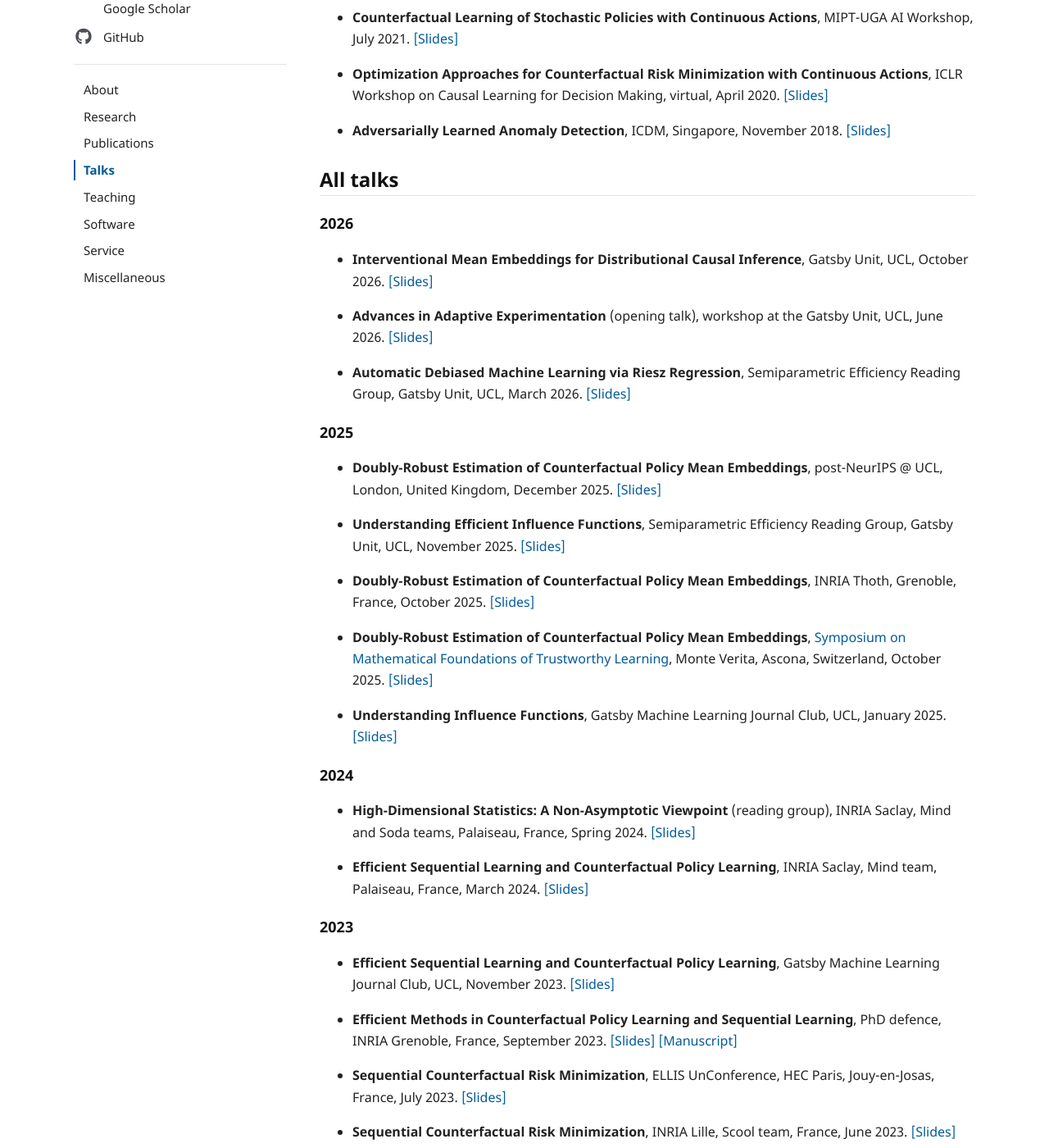
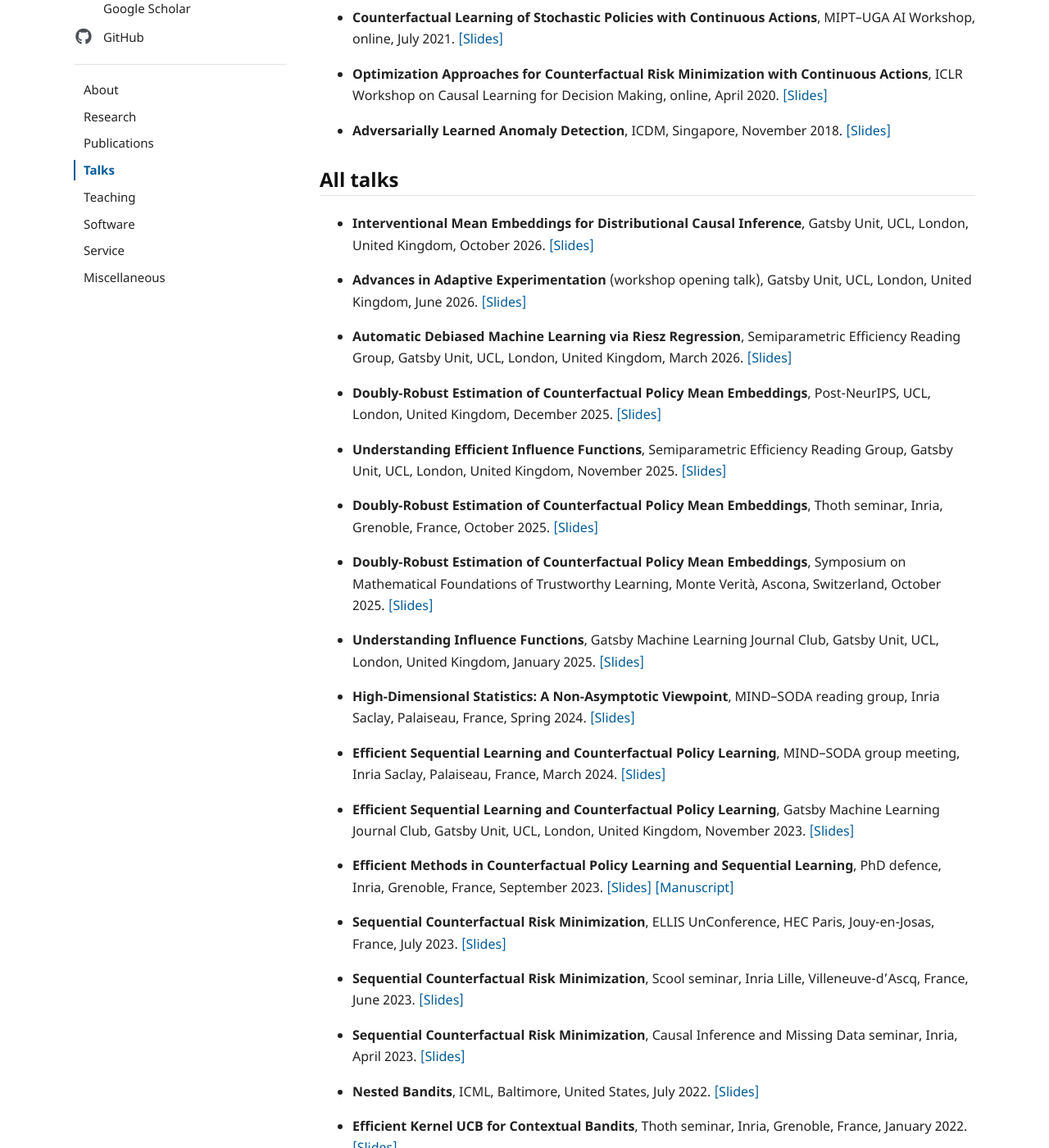
Before and after one commit to houssamzenati/houssamzenati.github.io, a Jekyll site: the page built from talks.md, in a window 1280 px wide and 1400 px high, scrolled down 619 px. Shown: the whole window at 82% size. Built offline with Jekyll 4.4.1, drawn with Linux system fonts in a browser that asks for light colours; a style sheet for code colours, icons or effects is not loaded; some of the changed text lies outside the part shown.

Commit message:
Standardize talk metadata and remove annual subheadings

```diff
--- a/talks.md
+++ b/talks.md
@@ -6,80 +6,64 @@ permalink: /talks/
 
 ## Selected talks
 
-- **Interventional Mean Embeddings for Distributional Causal Inference**, Gatsby Unit, UCL, October 2026. [[Slides]]({{ "/assets/slides/ime-2026-handout.pdf" | relative_url }})
+- **Interventional Mean Embeddings for Distributional Causal Inference**, Gatsby Unit, UCL, London, United Kingdom, October 2026. [[Slides]]({{ "/assets/slides/ime-2026-handout.pdf" | relative_url }})
 
-- **Doubly-Robust Estimation of Counterfactual Policy Mean Embeddings**, [Symposium on Mathematical Foundations of Trustworthy Learning](https://ellis.eu/events/symposium-on-mathematical-foundations-of-trustworthy-learning), Monte Verita, Ascona, Switzerland, October 2025. [[Slides]]({{ "/assets/slides/T15-2025-10-monte-verita-dr-cpme.pdf" | relative_url }})
+- **Doubly-Robust Estimation of Counterfactual Policy Mean Embeddings**, Symposium on Mathematical Foundations of Trustworthy Learning, Monte Verità, Ascona, Switzerland, October 2025. [[Slides]]({{ "/assets/slides/T15-2025-10-monte-verita-dr-cpme.pdf" | relative_url }})
 
-- **Understanding Influence Functions**, Gatsby Machine Learning Journal Club, UCL, January 2025. [[Slides]]({{ "/assets/slides/T14-2025-01-gatsby-mljc-understanding-influence-functions.pdf" | relative_url }})
+- **Understanding Influence Functions**, Gatsby Machine Learning Journal Club, Gatsby Unit, UCL, London, United Kingdom, January 2025. [[Slides]]({{ "/assets/slides/T14-2025-01-gatsby-mljc-understanding-influence-functions.pdf" | relative_url }})
 
 - **Sequential Counterfactual Risk Minimization**, ELLIS UnConference, HEC Paris, Jouy-en-Josas, France, July 2023. [[Slides]]({{ "/assets/slides/T09-2023-07-ellis-unconference-sequential-crm.pdf" | relative_url }})
 
 - **Nested Bandits**, ICML, Baltimore, United States, July 2022. [[Slides]]({{ "/assets/slides/T06-2022-07-icml-nested-bandits.pdf" | relative_url }})
 
-- **Efficient Kernel UCB for Contextual Bandits**, INRIA Thoth seminar, Grenoble, France, January 2022. [[Slides]]({{ "/assets/slides/T05-2022-01-inria-thoth-efficient-kernel-ucb.pdf" | relative_url }})
+- **Efficient Kernel UCB for Contextual Bandits**, Thoth seminar, Inria, Grenoble, France, January 2022. [[Slides]]({{ "/assets/slides/T05-2022-01-inria-thoth-efficient-kernel-ucb.pdf" | relative_url }})
 
-- **Counterfactual Learning of Stochastic Policies with Continuous Actions**, MIPT-UGA AI Workshop, July 2021. [[Slides]]({{ "/assets/slides/T04-2021-07-mipt-uga-counterfactual-learning-stochastic-policies.pdf" | relative_url }})
+- **Counterfactual Learning of Stochastic Policies with Continuous Actions**, MIPT–UGA AI Workshop, online, July 2021. [[Slides]]({{ "/assets/slides/T04-2021-07-mipt-uga-counterfactual-learning-stochastic-policies.pdf" | relative_url }})
 
-- **Optimization Approaches for Counterfactual Risk Minimization with Continuous Actions**, ICLR Workshop on Causal Learning for Decision Making, virtual, April 2020. [[Slides]]({{ "/assets/slides/T03-2020-04-iclr-cldm-crm-continuous-actions.pdf" | relative_url }})
+- **Optimization Approaches for Counterfactual Risk Minimization with Continuous Actions**, ICLR Workshop on Causal Learning for Decision Making, online, April 2020. [[Slides]]({{ "/assets/slides/T03-2020-04-iclr-cldm-crm-continuous-actions.pdf" | relative_url }})
 
 - **Adversarially Learned Anomaly Detection**, ICDM, Singapore, November 2018. [[Slides]]({{ "/assets/slides/T02-2018-11-icdm-adversarially-learned-anomaly-detection.pdf" | relative_url }})
 
 ## All talks
 
-### 2026
+- **Interventional Mean Embeddings for Distributional Causal Inference**, Gatsby Unit, UCL, London, United Kingdom, October 2026. [[Slides]]({{ "/assets/slides/ime-2026-handout.pdf" | relative_url }})
 
-- **Interventional Mean Embeddings for Distributional Causal Inference**, Gatsby Unit, UCL, October 2026. [[Slides]]({{ "/assets/slides/ime-2026-handout.pdf" | relative_url }})
+- **Advances in Adaptive Experimentation** (workshop opening talk), Gatsby Unit, UCL, London, United Kingdom, June 2026. [[Slides]]({{ "/assets/slides/T20-2026-06-adaptive-experimentation-workshop-opening.pdf" | relative_url }})
 
-- **Advances in Adaptive Experimentation** (opening talk), workshop at the Gatsby Unit, UCL, June 2026. [[Slides]]({{ "/assets/slides/T20-2026-06-adaptive-experimentation-workshop-opening.pdf" | relative_url }})
+- **Automatic Debiased Machine Learning via Riesz Regression**, Semiparametric Efficiency Reading Group, Gatsby Unit, UCL, London, United Kingdom, March 2026. [[Slides]]({{ "/assets/slides/T19-2026-03-semiparametric-rg-automatic-debiased-ml.pdf" | relative_url }})
 
-- **Automatic Debiased Machine Learning via Riesz Regression**, Semiparametric Efficiency Reading Group, Gatsby Unit, UCL, March 2026. [[Slides]]({{ "/assets/slides/T19-2026-03-semiparametric-rg-automatic-debiased-ml.pdf" | relative_url }})
+- **Doubly-Robust Estimation of Counterfactual Policy Mean Embeddings**, Post-NeurIPS, UCL, London, United Kingdom, December 2025. [[Slides]]({{ "/assets/slides/T18-2025-12-post-neurips-ucl-dr-cpme.pdf" | relative_url }})
 
-### 2025
+- **Understanding Efficient Influence Functions**, Semiparametric Efficiency Reading Group, Gatsby Unit, UCL, London, United Kingdom, November 2025. [[Slides]]({{ "/assets/slides/T17-2025-11-semiparametric-rg-efficient-influence-functions.pdf" | relative_url }})
 
-- **Doubly-Robust Estimation of Counterfactual Policy Mean Embeddings**, post-NeurIPS @ UCL, London, United Kingdom, December 2025. [[Slides]]({{ "/assets/slides/T18-2025-12-post-neurips-ucl-dr-cpme.pdf" | relative_url }})
+- **Doubly-Robust Estimation of Counterfactual Policy Mean Embeddings**, Thoth seminar, Inria, Grenoble, France, October 2025. [[Slides]]({{ "/assets/slides/T16-2025-10-inria-thoth-dr-cpme.pdf" | relative_url }})
 
-- **Understanding Efficient Influence Functions**, Semiparametric Efficiency Reading Group, Gatsby Unit, UCL, November 2025. [[Slides]]({{ "/assets/slides/T17-2025-11-semiparametric-rg-efficient-influence-functions.pdf" | relative_url }})
+- **Doubly-Robust Estimation of Counterfactual Policy Mean Embeddings**, Symposium on Mathematical Foundations of Trustworthy Learning, Monte Verità, Ascona, Switzerland, October 2025. [[Slides]]({{ "/assets/slides/T15-2025-10-monte-verita-dr-cpme.pdf" | relative_url }})
 
-- **Doubly-Robust Estimation of Counterfactual Policy Mean Embeddings**, INRIA Thoth, Grenoble, France, October 2025. [[Slides]]({{ "/assets/slides/T16-2025-10-inria-thoth-dr-cpme.pdf" | relative_url }})
+- **Understanding Influence Functions**, Gatsby Machine Learning Journal Club, Gatsby Unit, UCL, London, United Kingdom, January 2025. [[Slides]]({{ "/assets/slides/T14-2025-01-gatsby-mljc-understanding-influence-functions.pdf" | relative_url }})
 
-- **Doubly-Robust Estimation of Counterfactual Policy Mean Embeddings**, [Symposium on Mathematical Foundations of Trustworthy Learning](https://ellis.eu/events/symposium-on-mathematical-foundations-of-trustworthy-learning), Monte Verita, Ascona, Switzerland, October 2025. [[Slides]]({{ "/assets/slides/T15-2025-10-monte-verita-dr-cpme.pdf" | relative_url }})
+- **High-Dimensional Statistics: A Non-Asymptotic Viewpoint**, MIND–SODA reading group, Inria Saclay, Palaiseau, France, Spring 2024. [[Slides]]({{ "/assets/slides/T13-2024-spring-inria-saclay-high-dimensional-statistics.pdf" | relative_url }})
 
-- **Understanding Influence Functions**, Gatsby Machine Learning Journal Club, UCL, January 2025. [[Slides]]({{ "/assets/slides/T14-2025-01-gatsby-mljc-understanding-influence-functions.pdf" | relative_url }})
+- **Efficient Sequential Learning and Counterfactual Policy Learning**, MIND–SODA group meeting, Inria Saclay, Palaiseau, France, March 2024. [[Slides]]({{ "/assets/slides/T12-2024-03-inria-saclay-efficient-sequential-learning.pdf" | relative_url }})
 
-### 2024
+- **Efficient Sequential Learning and Counterfactual Policy Learning**, Gatsby Machine Learning Journal Club, Gatsby Unit, UCL, London, United Kingdom, November 2023. [[Slides]]({{ "/assets/slides/T11-2023-11-gatsby-mljc-efficient-sequential-learning.pdf" | relative_url }})
 
-- **High-Dimensional Statistics: A Non-Asymptotic Viewpoint** (reading group), INRIA Saclay, Mind and Soda teams, Palaiseau, France, Spring 2024. [[Slides]]({{ "/assets/slides/T13-2024-spring-inria-saclay-high-dimensional-statistics.pdf" | relative_url }})
-
-- **Efficient Sequential Learning and Counterfactual Policy Learning**, INRIA Saclay, Mind team, Palaiseau, France, March 2024. [[Slides]]({{ "/assets/slides/T12-2024-03-inria-saclay-efficient-sequential-learning.pdf" | relative_url }})
-
-### 2023
-
-- **Efficient Sequential Learning and Counterfactual Policy Learning**, Gatsby Machine Learning Journal Club, UCL, November 2023. [[Slides]]({{ "/assets/slides/T11-2023-11-gatsby-mljc-efficient-sequential-learning.pdf" | relative_url }})
-
-- **Efficient Methods in Counterfactual Policy Learning and Sequential Learning**, PhD defence, INRIA Grenoble, France, September 2023. [[Slides]]({{ "/assets/slides/T10-2023-09-phd-defence.pdf" | relative_url }}) [[Manuscript]]({{ "/phd_manuscript.pdf" | relative_url }})
+- **Efficient Methods in Counterfactual Policy Learning and Sequential Learning**, PhD defence, Inria, Grenoble, France, September 2023. [[Slides]]({{ "/assets/slides/T10-2023-09-phd-defence.pdf" | relative_url }}) [[Manuscript]]({{ "/phd_manuscript.pdf" | relative_url }})
 
 - **Sequential Counterfactual Risk Minimization**, ELLIS UnConference, HEC Paris, Jouy-en-Josas, France, July 2023. [[Slides]]({{ "/assets/slides/T09-2023-07-ellis-unconference-sequential-crm.pdf" | relative_url }})
 
-- **Sequential Counterfactual Risk Minimization**, INRIA Lille, Scool team, France, June 2023. [[Slides]]({{ "/assets/slides/T08-2023-06-inria-lille-sequential-crm.pdf" | relative_url }})
+- **Sequential Counterfactual Risk Minimization**, Scool seminar, Inria Lille, Villeneuve-d’Ascq, France, June 2023. [[Slides]]({{ "/assets/slides/T08-2023-06-inria-lille-sequential-crm.pdf" | relative_url }})
 
-- **Sequential Counterfactual Risk Minimization**, Causal Inference and Missing Data group, April 2023. [[Slides]]({{ "/assets/slides/T07-2023-04-cimd-sequential-crm.pdf" | relative_url }})
-
-### 2022
+- **Sequential Counterfactual Risk Minimization**, Causal Inference and Missing Data seminar, Inria, April 2023. [[Slides]]({{ "/assets/slides/T07-2023-04-cimd-sequential-crm.pdf" | relative_url }})
 
 - **Nested Bandits**, ICML, Baltimore, United States, July 2022. [[Slides]]({{ "/assets/slides/T06-2022-07-icml-nested-bandits.pdf" | relative_url }})
 
-- **Efficient Kernel UCB for Contextual Bandits**, INRIA Thoth seminar, Grenoble, France, January 2022. [[Slides]]({{ "/assets/slides/T05-2022-01-inria-thoth-efficient-kernel-ucb.pdf" | relative_url }})
+- **Efficient Kernel UCB for Contextual Bandits**, Thoth seminar, Inria, Grenoble, France, January 2022. [[Slides]]({{ "/assets/slides/T05-2022-01-inria-thoth-efficient-kernel-ucb.pdf" | relative_url }})
 
-### 2021
+- **Counterfactual Learning of Stochastic Policies with Continuous Actions**, MIPT–UGA AI Workshop, online, July 2021. [[Slides]]({{ "/assets/slides/T04-2021-07-mipt-uga-counterfactual-learning-stochastic-policies.pdf" | relative_url }})
 
-- **Counterfactual Learning of Stochastic Policies with Continuous Actions**, MIPT-UGA AI Workshop, July 2021. [[Slides]]({{ "/assets/slides/T04-2021-07-mipt-uga-counterfactual-learning-stochastic-policies.pdf" | relative_url }})
-
-### 2020
-
-- **Optimization Approaches for Counterfactual Risk Minimization with Continuous Actions**, ICLR Workshop on Causal Learning for Decision Making, virtual, April 2020. [[Slides]]({{ "/assets/slides/T03-2020-04-iclr-cldm-crm-continuous-actions.pdf" | relative_url }})
-
-### 2018
+- **Optimization Approaches for Counterfactual Risk Minimization with Continuous Actions**, ICLR Workshop on Causal Learning for Decision Making, online, April 2020. [[Slides]]({{ "/assets/slides/T03-2020-04-iclr-cldm-crm-continuous-actions.pdf" | relative_url }})
 
 - **Adversarially Learned Anomaly Detection**, ICDM, Singapore, November 2018. [[Slides]]({{ "/assets/slides/T02-2018-11-icdm-adversarially-learned-anomaly-detection.pdf" | relative_url }})
 
-- **Efficient GAN-Based Anomaly Detection**, DL2.0 Workshop, I2R, A*Star, Singapore, April 2018. [[Slides]]({{ "/assets/slides/T01-2018-04-dl2-efficient-gan-anomaly-detection.pdf" | relative_url }})
+- **Efficient GAN-Based Anomaly Detection**, Deep Learning 2.0 Workshop, Institute for Infocomm Research (I2R), A*STAR, Singapore, April 2018. [[Slides]]({{ "/assets/slides/T01-2018-04-dl2-efficient-gan-anomaly-detection.pdf" | relative_url }})
```
